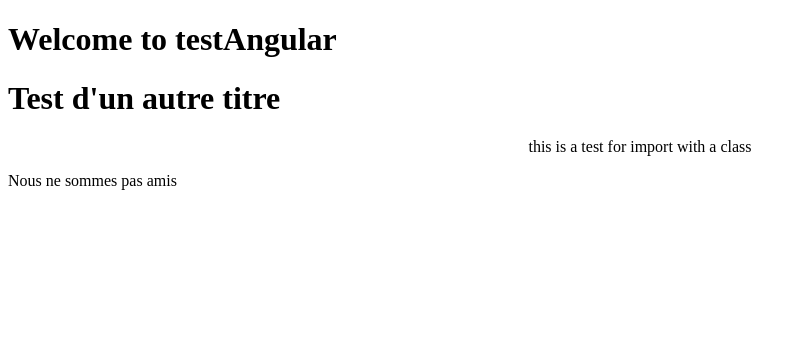
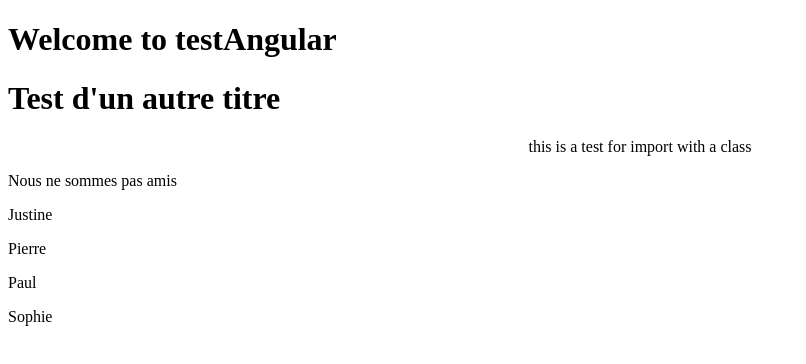
Before and after one commit to SacleuxBenoit/testAngular, an Angular app in the folder testAngular/: page / in a window 1280 px wide. Shown: the top 364 px of the page, without its empty margins (0-806 px from the left). Built offline with nearby package versions, Linux system fonts and the light colour scheme.

Commit message:
add public friends with an array in testngfor.component.ts

```diff
--- a/testAngular/src/app/testngfor/testngfor.component.ts
+++ b/testAngular/src/app/testngfor/testngfor.component.ts
@@ -10,7 +10,7 @@ import { Component, OnInit } from '@angular/core';
   styles: ['']
 })
 export class TestngforComponent implements OnInit {
-
+public friends=["Justine","Pierre","Paul","Sophie"];
   constructor() { }
 
   ngOnInit() {
```
